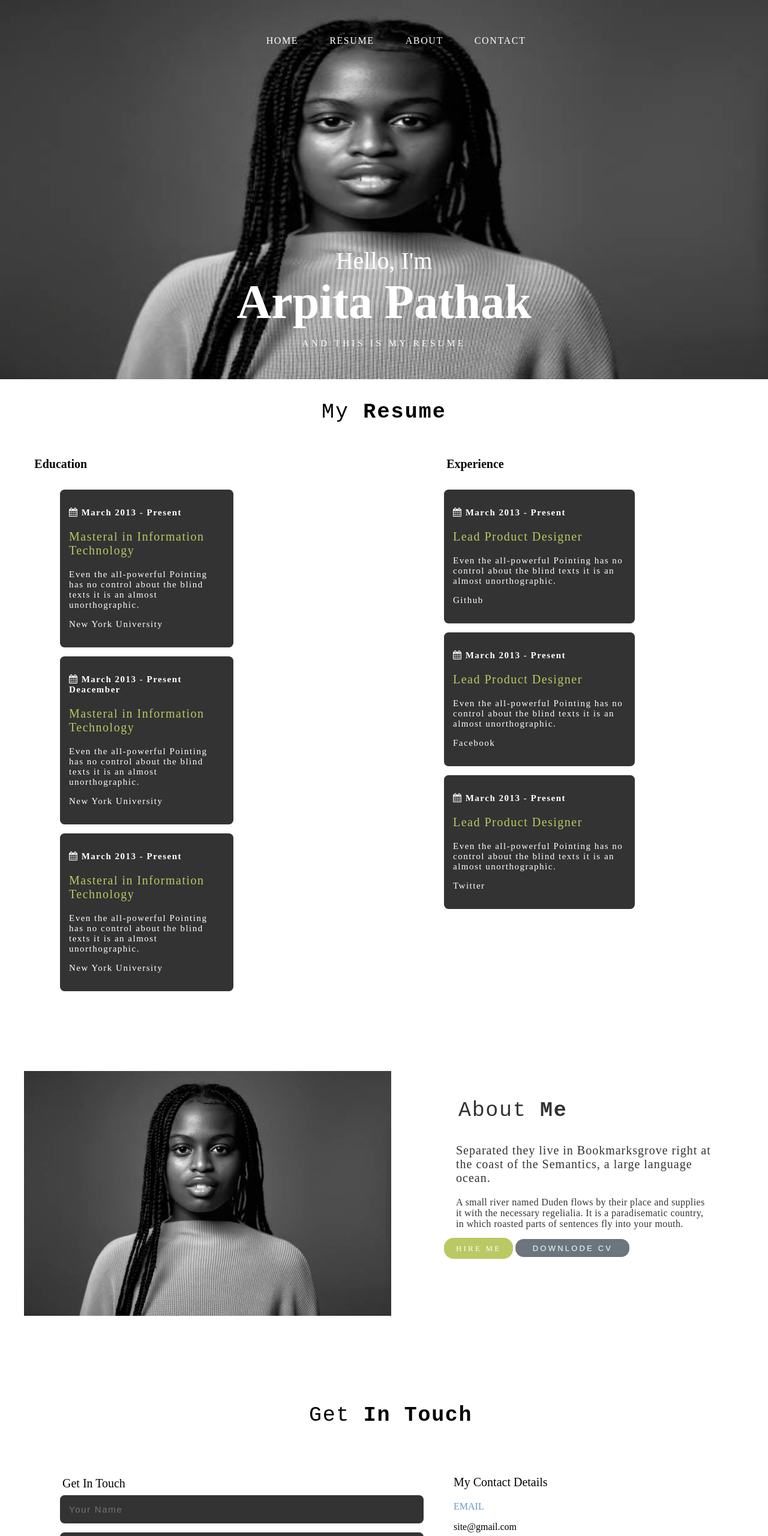
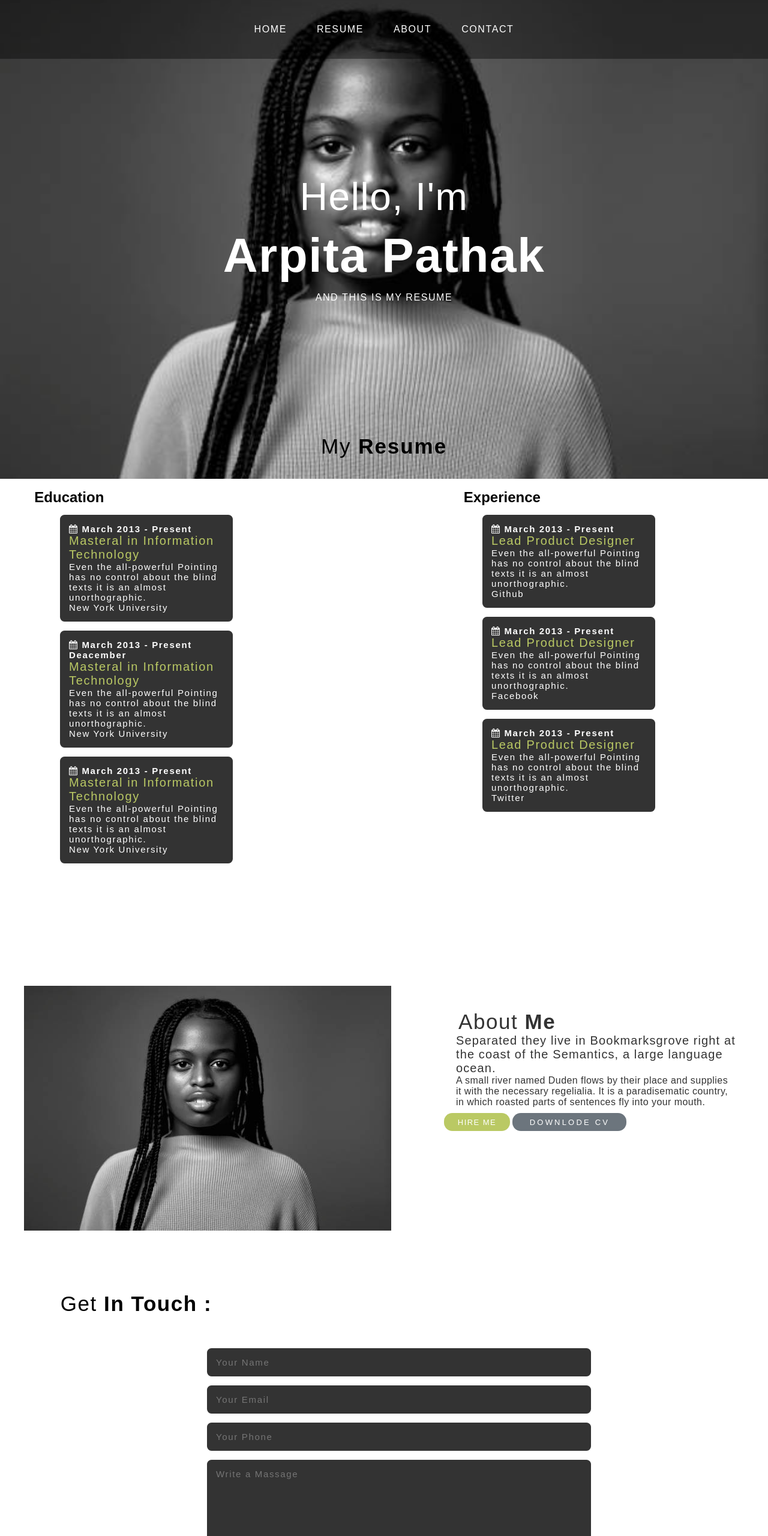
Before and after one commit to pathak-arpita/Assignment-Portfolio, a plain HTML site: page index.html in a window 1280 px wide. Shown: the top 2560 px of the page at 60% size. Drawn offline with Linux system fonts and the light colour scheme.

Commit message:
latest push

```diff
--- a/index.html
+++ b/index.html
@@ -11,22 +11,19 @@
 </head>
 
 <body>
-    <section id="backgroundimag">
-        <div class="sticky">
-            <ul class="headers">
-                <li class="listitems"><a href="#home" class="heading">HOME</a></li>
-                <!-- <li class="listitems"><a href="portfolio" class="heading">PORTFOLIO</a></li> -->
-                <li class="listitems"><a href="#resume" class="heading">RESUME</a></li>
-                <li class="listitems"><a href="#about" class="heading">ABOUT</a></li>
-                <li class="listitems"><a href="#contact" class="heading">CONTACT</a></li>
-            </ul>
-        </div>
+    <nav id="navbar">
+        <ul>
+            <li class="item"><a href="#home">HOME</a></li>
+            <li class="item"><a href="#resume">RESUME</a></li>
+            <li class="item"><a href="#about">ABOUT</a></li>
+            <li class="item"><a href="#contact">CONTACT</a></li>
+        </ul>
+    </nav>
+    <section id="home">
+        <p id="hey">Hello, I'm</p>
+        <p id="name">Arpita Pathak</p>
+        <p id="res">AND THIS IS MY RESUME</p>
 
-        <div>
-            <p class="name">Hello, I'm</p>
-            <h1 class="name1">Arpita Pathak</h1>
-            <p class="name2">AND THIS IS MY RESUME</p>
-        </div>
     </section>
 
     <section id="resume">
@@ -93,16 +90,15 @@
         </div>
 
         <span>
-            <!-- <button class="bt-1">HIRE ME</button> -->
-            <a href="#contact" class="bt-1">HIRE ME</a>
+            <button class="bt-1">HIRE ME</button>
         </span>
         <span>
             <button class="bt-2">DOWNLODE CV</button>
         </span>
     </section>
 
-    <section id="contact">
-           <p><pre class="contheading">Get<b> In Touch</b></pre></p>
+    <section id="contact" class="bt-1">
+           <p><pre class="contheading">Get<b> In Touch :</b></pre></p>
            <p class="contact">Get In Touch</p>
 
            <div>
@@ -112,23 +108,23 @@
             <textarea  class="block" cols="30" rows="10" placeholder="Write a Massage"></textarea>
            </div>
 
-           <div>
-            <p class="contactinfo">My Contact Details</p>
-            <p class="color">EMAIL</p>
-            <p>site@gmail.com</p>
-            <p class="color">PHONE</p>
-            <p>+30 976 1382 9921</p>
-            <p class="color">FAX</p>
-            <p>+30 976 1382 9922</p>
-            <p class="color">ADDRESS</p>
-            <p class="para">San Francisco, CA <br />
-                4th Floor8 Lower<br />
-                San Francisco street, M1 50F
-            </p>
-           </div>
+           <footer id="footer">
+            <ul>
+                <li class="icons"><a class="icon1 icon" href="https://www.facebook.com" target="_blank"><i class="fa fa-facebook"
+                            aria-hidden="true"></i></a></li>
+                <li class="icons"><a class="icon1 icon" href="https://www.instagram.com/" target="_blank"><i class="fa fa-instagram"
+                            aria-hidden="true"></i></a></li>
+                <li class="icons"><a class="icon1 icon" href="https://www.linkedin.com/" target="_blank"><i class="fa fa-linkedin"
+                            aria-hidden="true"></i></a></li>
+                <li class="icons"><a class="icon1 icon" href="https://www.twitter.com" target="_blank"><i class="fa fa-twitter"
+                            aria-hidden="true"></i></a></li>
+                <li class="icons"><a class="icon1 icon" href="https://www.github.com" target="_blank"><i class="fa fa-github"
+                            aria-hidden="true"></i></a></li>
+            </ul>
+        </footer>
+    </section>
 
-           <span><button type="submit" class="bt-1-1   bt-1">SEND MESSAGE</button></span>
-    </section>
+
 </body>
 
 </html>
--- a/style.css
+++ b/style.css
@@ -1,90 +1,117 @@
-#backgroundimag {
-    background-image: url('image.jpg');
-    background-repeat: no-repeat;
-    background-size: 100% 100%;
-    /* margin: 0;
-    top: 0; */
+* {
+    margin: 0;
+    padding: 0;
+    box-sizing: border-box;
+    font-family: 'Arimo', sans-serif;
+    font-family: 'Noto Sans', sans-serif;
+    font-family: 'Ubuntu', sans-serif;
+    font-family: 'Montserrat', sans-serif;
+}
+
+html {
+    scroll-behavior: smooth;
+}
+
+#navbar {
+    display: flex;
+    justify-content: center;
+    position: sticky;
+    top: 0px;
+    z-index: 2;
 
 }
 
-body {
-    margin: 0;
-    margin-top: 0px;
+#navbar::before {
+    content: "";
+
+    background-color: black;
+    position: absolute;
+
+    height: 100%;
+    width: 100%;
+    z-index: -1;
+    opacity: 0.4;
 }
 
-.sticky {
-    position: -webkit-sticky;
-    position: sticky;
-    top: 0;
+#navbar ul {
+    display: flex;
+    justify-content: center;
+    align-items: center;
 }
 
-.listitems {
-    float: left;
-    list-style-type: none;
+
+
+#navbar ul li {
+    list-style: none;
+    font-size: 1rem;
+
+
 }
 
-.heading {
+#navbar ul li a {
+    color: white;
     display: block;
-    color: white;
-    text-align: center;
-    padding: 14px 26px;
+    padding: 40px 25px;
     text-decoration: none;
+    letter-spacing: .1rem;
+
 }
 
-/* li a:visited{
-    color: rgb(244, 118, 0);
-} */
-.headers {
-    display: flex;
-    justify-content: center;
-    letter-spacing: 0.2ch;
-    /* position: -webkit-sticky;
-    position: sticky; */
-    top: 0;
-    margin-top: 0px;
-    padding-top: 45px;
+#navbar ul li a:active {
+    color: rgb(234, 234, 165);
 }
 
-.name {
+#home {
     display: flex;
-    font-size: 40px;
-    color: white;
-    padding-top: 280px;
+    flex-direction: column;
     justify-content: center;
-    margin-bottom: 0px;
+    align-items: center;
+    height: 600px;
+    /* padding: 50px; */
 }
 
-.name1 {
-    /* padding-left: 60px; */
-    display: flex;
-    font-size: 80px;
-    color: white;
-    /* padding-top: 200px; */
-    justify-content: center;
-    margin-top: 0px;
-    margin-bottom: 0px;
+#home::before {
+    content: "";
+
+    background: url(image.jpg) no-repeat center center/cover;
+    position: absolute;
+    height: 100%;
+    width: 100%;
+    z-index: -1;
+    opacity: 1;
 }
 
-.name2 {
-    display: flex;
+#hey {
+    font-size: 4rem;
+    /* margin: 15px; */
+    letter-spacing: .1rem;
     color: white;
-    font-size: 15px;
-    justify-content: center;
-    letter-spacing: 0.6ch;
-    padding-bottom: 51px;
 }
 
-/* #backgroundimag::after{
-    background-color: black;
-} */
+#name {
+    font-size: 5rem;
+    font-weight: 800;
+    margin: 15px;
+    letter-spacing: .1rem;
+    color: white;
+}
 
+#res {
+    letter-spacing: 0.1rem;
+    color: white;
+}
+
+#home::after{
+    background-color: aquamarine;
+}
 .resumeheading {
     display: flex;
     justify-content: center;
+    margin-top: 26px;
+    margin-bottom: 51px;
     color: black;
     font-size: 35px;
     letter-spacing: 0.1ch;
-    padding-bottom: 20px;
 }
 
 .block {
@@ -111,31 +138,30 @@ body {
     font-size: 20px;
 }
 
-
 .education {
     width: 45%;
     float: left;
 }
 
 .experience {
-    width: 50%;
+    width: 45%;
     float: right;
 }
 
 .allinment-edu {
     padding-left: 43pt;
-    font-size: 20px;
+    font-size: 24px;
 }
 
 .allinment-exp {
     padding-left: 595px;
-    font-size: 20px;
+    font-size: 24px;
 }
 
 .imageallignment {
     height: 30px;
     width: 30px;
-    margin-top: 1000px;
+    margin-top: 800px;
     margin-left: 40px
 }
 
@@ -182,17 +208,11 @@ body {
     height: 30px;
     width: 110px;
     text-align: center;
-    border-radius: 16px;
-    letter-spacing: 0.2rem;
+    border-radius: 14px;
+    letter-spacing: 0.2ch;
     margin-left: 740px;
     margin-top: 9px;
     font-size: 13px;
-    width: 20ch;
-    padding-top: 10px;
-    padding-bottom: 10px;
-    padding-left: 20px;
-    padding-right: 20px;
-    text-decoration: none;
 }
 
 .bt-2 {
@@ -212,59 +232,70 @@ body {
     font-size: 13px;
 }
 
-.contheading {
+.contheading{
     font-size: 35px;
     letter-spacing: 0.08ch;
-    margin-left: 515px;
-    margin-top: 144px;
-    padding-bottom: 47px;
+    margin-left: -826px;
+    margin-top: 150px;
+    margin-bottom: 23px;
+    color: black;
 }
 
-.contact {
+#contact{
+    background-color: aqua;
+}
+.contact{
     margin-left: 70px;
     font-size: 20px;
     margin-left: 104px;
     margin-bottom: -7px;
 }
 
-.block {
+.block{
     /* margin-left: 70px;
     margin-bottom: 10px; */
     border: none;
     background: #333;
     color: #fff;
     width: 50%;
-    padding: 15px;
-    margin: 15px 50px 0 100px;
-    display: inline-block;
-    font-size: 15px;
-    letter-spacing: 0.2ch;
-    width: 45%;
-    float: left;
+   padding: 15px;
+   margin: 15px 50px 0 100px;
+   display: inline-block;
+   font-size: 15px;
+   letter-spacing: 0.2ch;
 }
 
-.contactinfo {
-    font-size: 20px;
-    margin-top: -72px;
+#footer {
+    display: flex;
+    justify-content: center;
+    align-items: center;
+    height: 300px;
+    background: #222;
 }
 
-.color {
-    color: #659ac8;
+#footer ul {
+    display: flex;
+    /* justify-content: center;
+    align-items: center; */
 }
 
-.para {
-  line-height: 0.7cm;
+#footer ul li {
+    list-style: none;
+    margin: 20px;
 }
 
-.bt-1-1 {
-    /* margin-top: 20px; */
-    margin-left: -638px;
-    margin-top: 90px;
-    width: 30ch;
-    font-size: 10px;
-    padding-top: 10px;
-    padding-bottom: 10px;
-    padding-left: 20px;
-    padding-right: 20px;
-    /* text-align: center; */
+.icons {
+
+    font-size: 30px;
+    background: #333;
+    padding: 25px;
+    border-radius: 50%;
 }
+
+.icon {
+    color: #bac964;
+}
+
+.icon :active {
+    color: rgb(113, 153, 209);
+}
```
Also changed, not shown: img.jpg (added).
